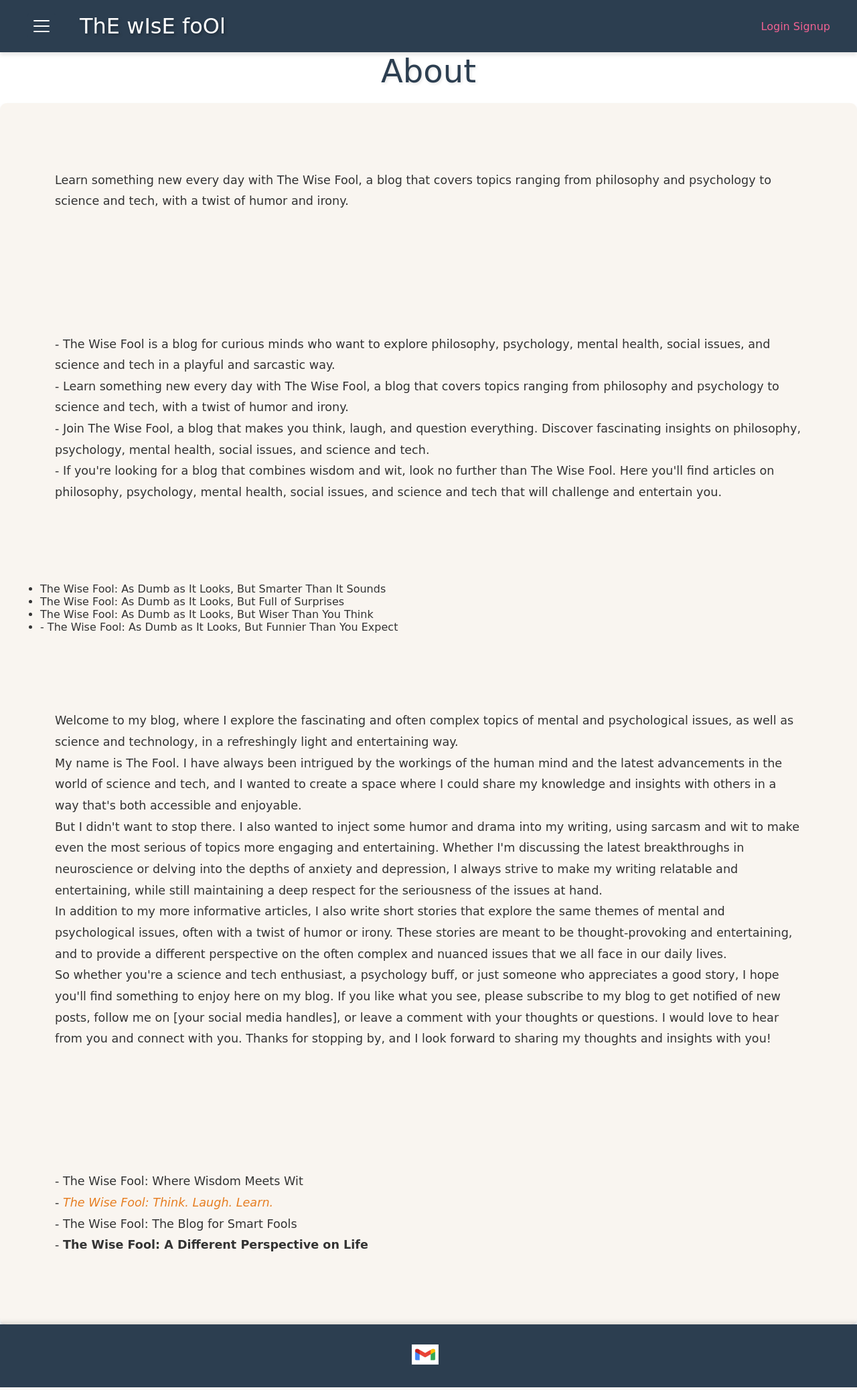
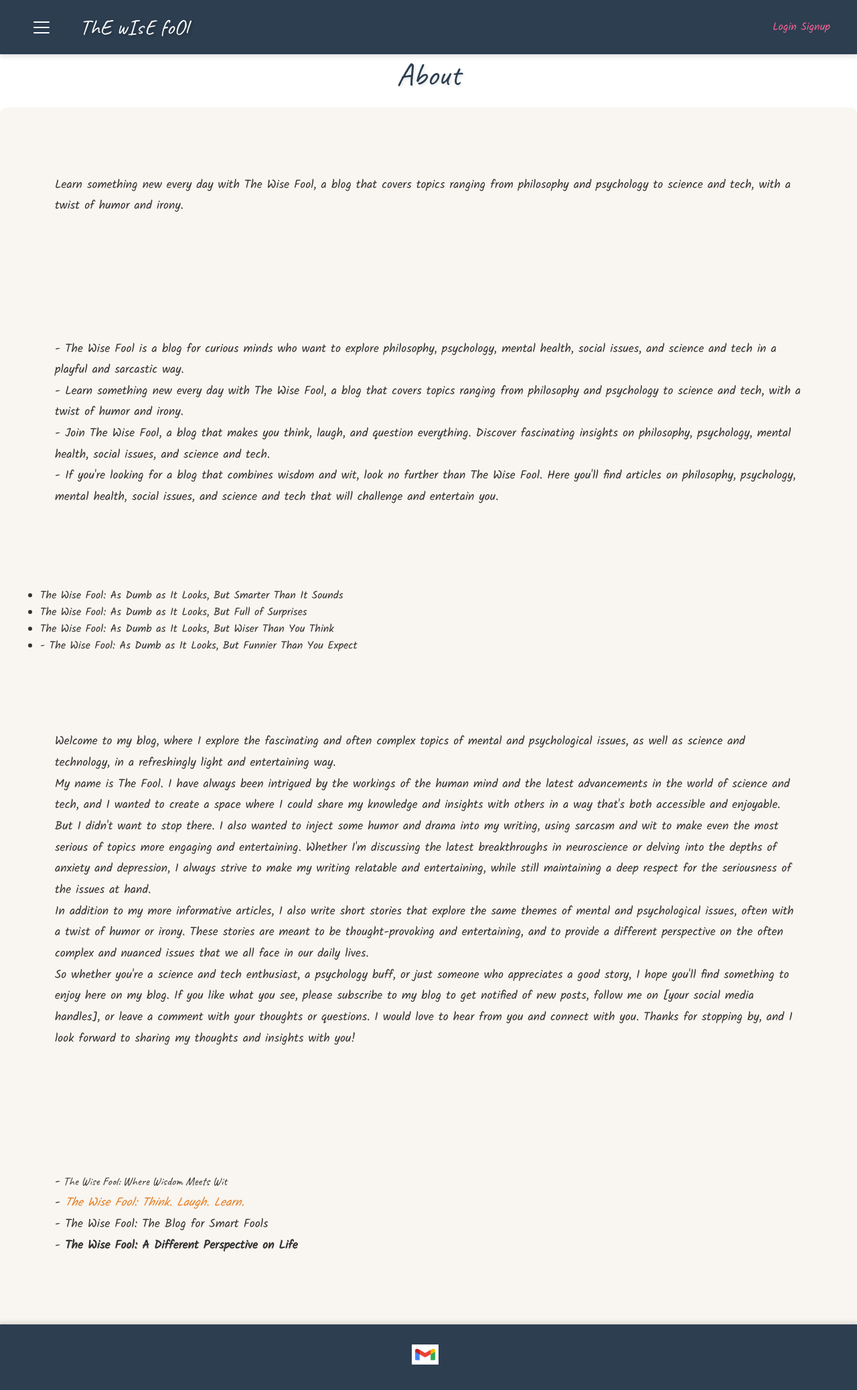
Before and after one commit to saruni-spec/TheFool, a Flask app: page /about in a window 1280 px wide. Shown: the whole page at 67% size. Run offline with Flask 3, Linux system fonts and the light colour scheme; some libraries are stand-ins or nearby versions.

Commit message:
google styles

```diff
--- a/template/base.html
+++ b/template/base.html
@@ -18,7 +18,7 @@
 
     <link id="theme" rel="stylesheet" type="text/css" href="{{url_for('static',filename='styling/light.css')}}">
 
-    <link href="https://fonts.googleapis.com/css2?family=Caveat&family=Shadows+Into+Light&family=Kalam&display=swap" rel="preconnect">
+    <link href="https://fonts.googleapis.com/css2?family=Caveat&family=Shadows+Into+Light&family=Kalam&display=swap" rel="stylesheet">
 </head>
 <body>
     <nav class="custom-navbar">
```
